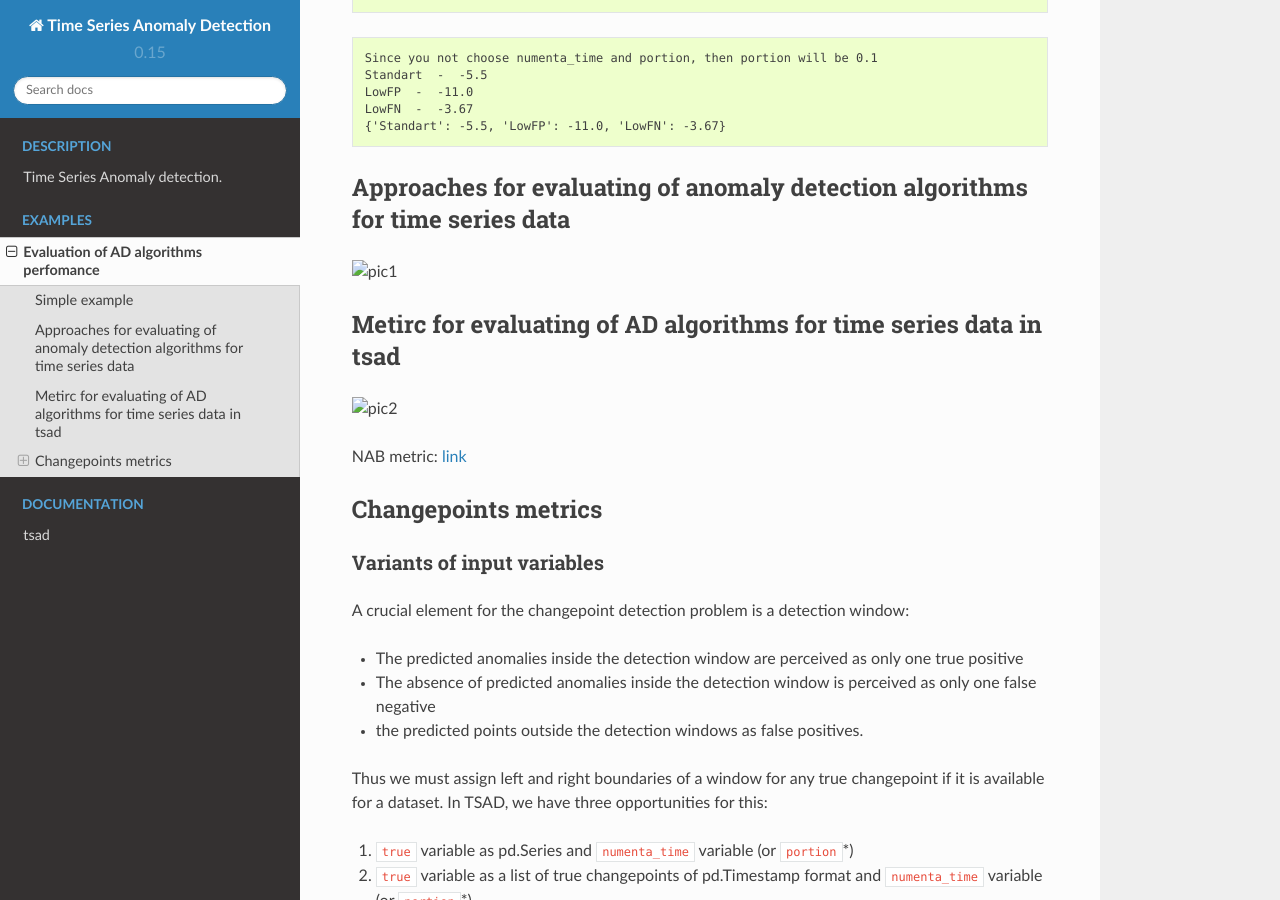
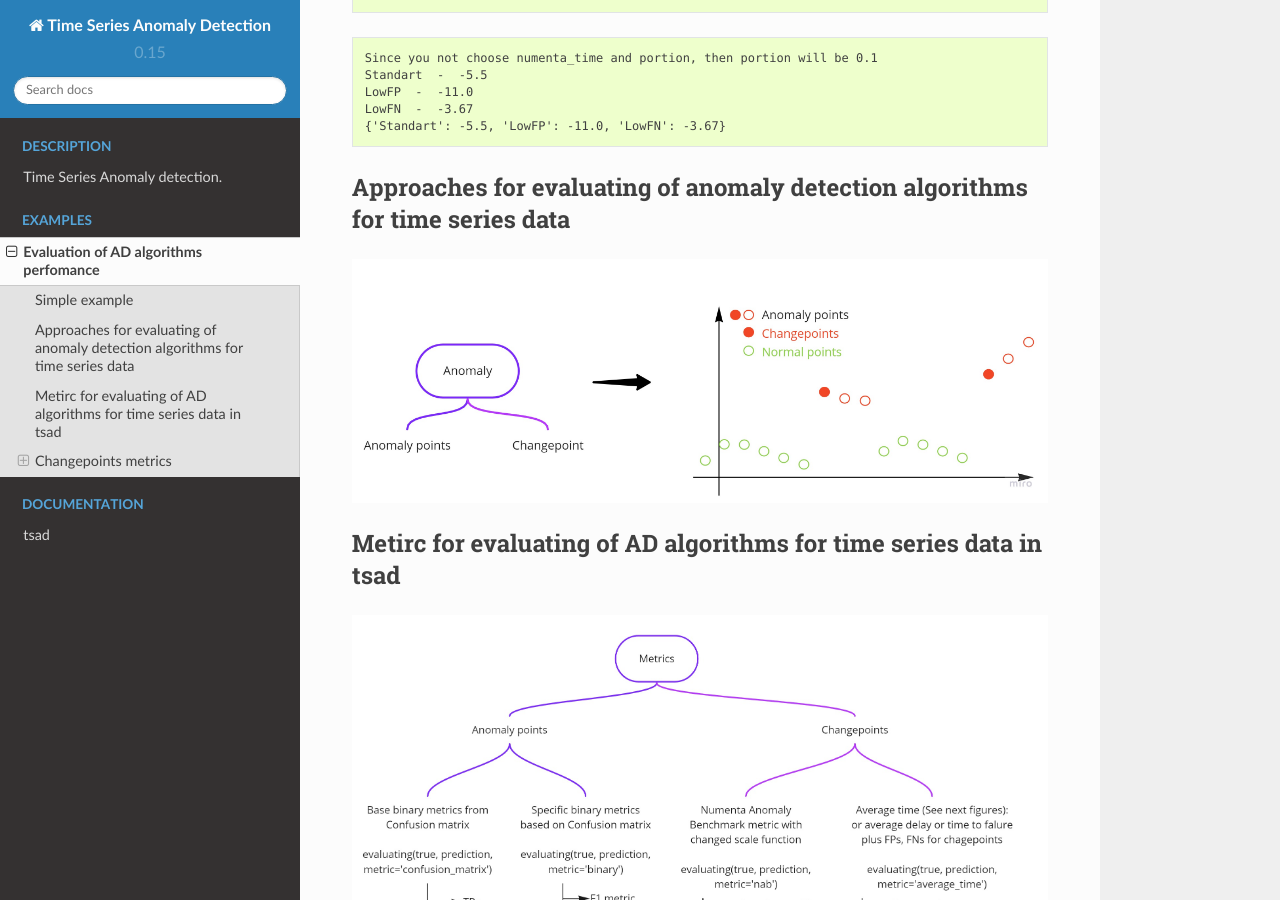
Before and after one commit to waico/tsad, a Sphinx documentation site: the page built from docs/Evaluating.md, in a window 1280 px wide and 900 px high, scrolled down 1258 px. Built offline with Sphinx 7.4.7 and the Read the Docs theme 2.0.0, drawn with Linux system fonts in a browser that asks for light colours; formulas are drawn with MathJax 3.

Commit message:
rewriting evaluation

````diff
--- a/docs/Evaluating.md
+++ b/docs/Evaluating.md
@@ -202,11 +202,11 @@ print(results)
 
 ## Approaches for evaluating of anomaly detection algorithms for time series data
 
-![pic1](./pics/Evaluating/pic1.jpg)
+![pic1](./pics/evaluating/pic1.jpg)
 
 ## Metirc for evaluating of AD algorithms for time series data in tsad
 
-![pic2](./pics/Evaluating/pic2.jpg)
+![pic2](./pics/evaluating/pic2.jpg)
 
 NAB metric: [link](https://ieeexplore.ieee.org/abstract/document/7424283/?casa_token=QrawzPwH7AkAAAAA:vzRggk5TMUviU2JOxxzG76ZlACc3paQhP7KtoUq8jmx7-DkrSWAUp4wZldlTjcqPpap6WPHCeu095g)
 
@@ -228,7 +228,7 @@ Thus we must assign left and right boundaries of a window for any true changepoi
 
 ```prediction``` is always pd.Series for one dataset
 
-![pic3](./pics/Evaluating/pic3.jpg)
+![pic3](./pics/evaluating/pic3.jpg)
 
 The picture above shows the predicted label values for changepoint problem.The variable ```numenta_time``` is actually with of window.
 
@@ -445,12 +445,12 @@ To meet the business objectives, we make possible to **adjust the following para
 
 #### ```anomaly_window_destenation``` for input variant 1,2 of true variable
 
-![pic4](./pics/Evaluating/pic4.jpg)
+![pic4](./pics/evaluating/pic4.jpg)
 
 #### ```clear_anomalies_mode```
 
-![pic5](./pics/Evaluating/pic5.jpg)
+![pic5](./pics/evaluating/pic5.jpg)
 
 #### ```intersection_mode``` for solving a problem of intersection of detection windows
 
-![pic6](./pics/Evaluating/pic6.jpg)
+![pic6](./pics/evaluating/pic6.jpg)
````
